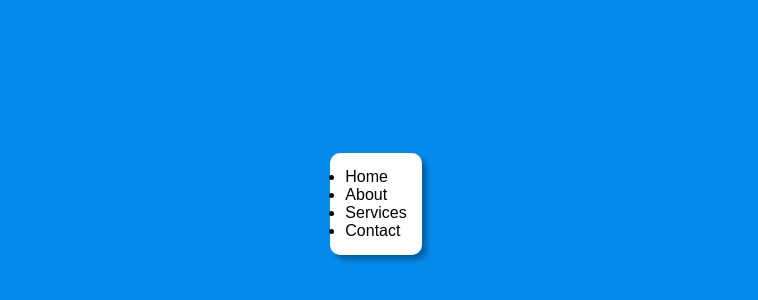
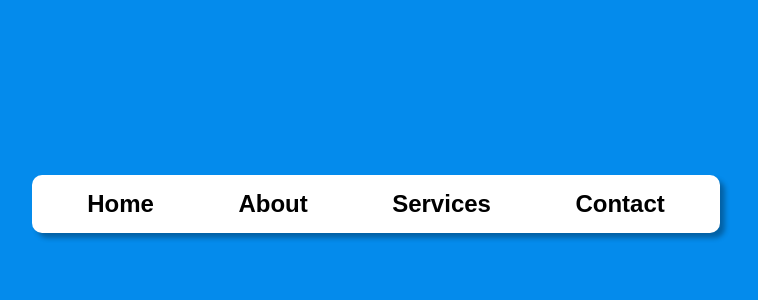
Before and after one commit to MoketeTyabekana/Animated-Navigation-Bar, a plain HTML site: page index.html in a window 1280 px wide. Shown: the part 196-496 px from the top of the page, without its empty margins (264-1022 px from the left). Drawn offline with Linux system fonts and the light colour scheme.

Commit message:
Used inline-block to align the list items horizantally, set the list-style to none to remove the bullets, and increased the font-size and weight.

```diff
--- a/styles.css
+++ b/styles.css
@@ -21,3 +21,14 @@ nav{
     border-radius: 10px;
     box-shadow: 5px 5px 5px 0px rgba(0,0,0,0.3);
 }
+
+nav ul li{
+    display: inline-block;
+    list-style: none;
+    font-size: 1.5rem;
+    padding: 0 20px;
+    margin: 0 20px;
+    cursor: pointer;
+    font-weight: 600;
+
+}
```
